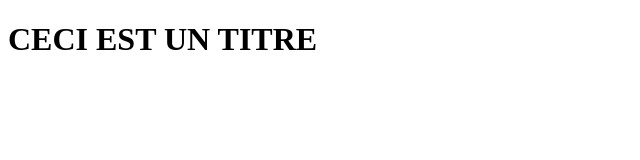
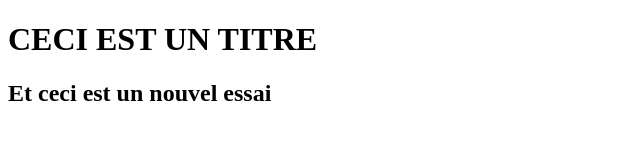
Before and after one commit to Emmawkh/emmawkh.github.io, a plain HTML site: page index.html in a window 1280 px wide. Shown: the whole page, without its empty margins (0-640 px from the left). Drawn offline with Linux system fonts and the light colour scheme.

Commit message:
Deuxième commit

```diff
--- a/index.html
+++ b/index.html
@@ -8,5 +8,6 @@
 </head>
 <body>
     <h1>CECI EST UN TITRE</h1>
+    <h2>Et ceci est un nouvel essai</h2>
 </body>
 </html>
```
